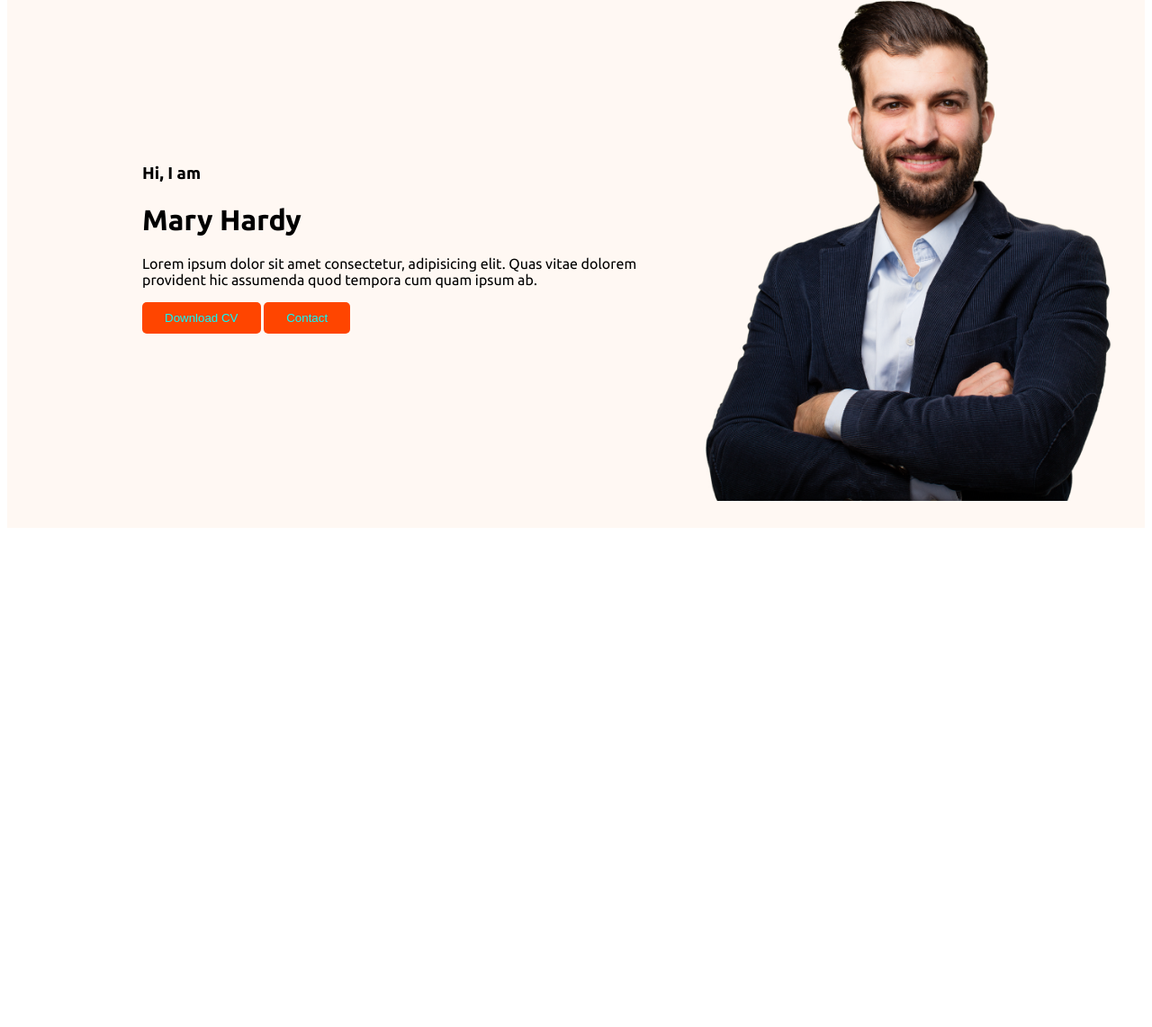
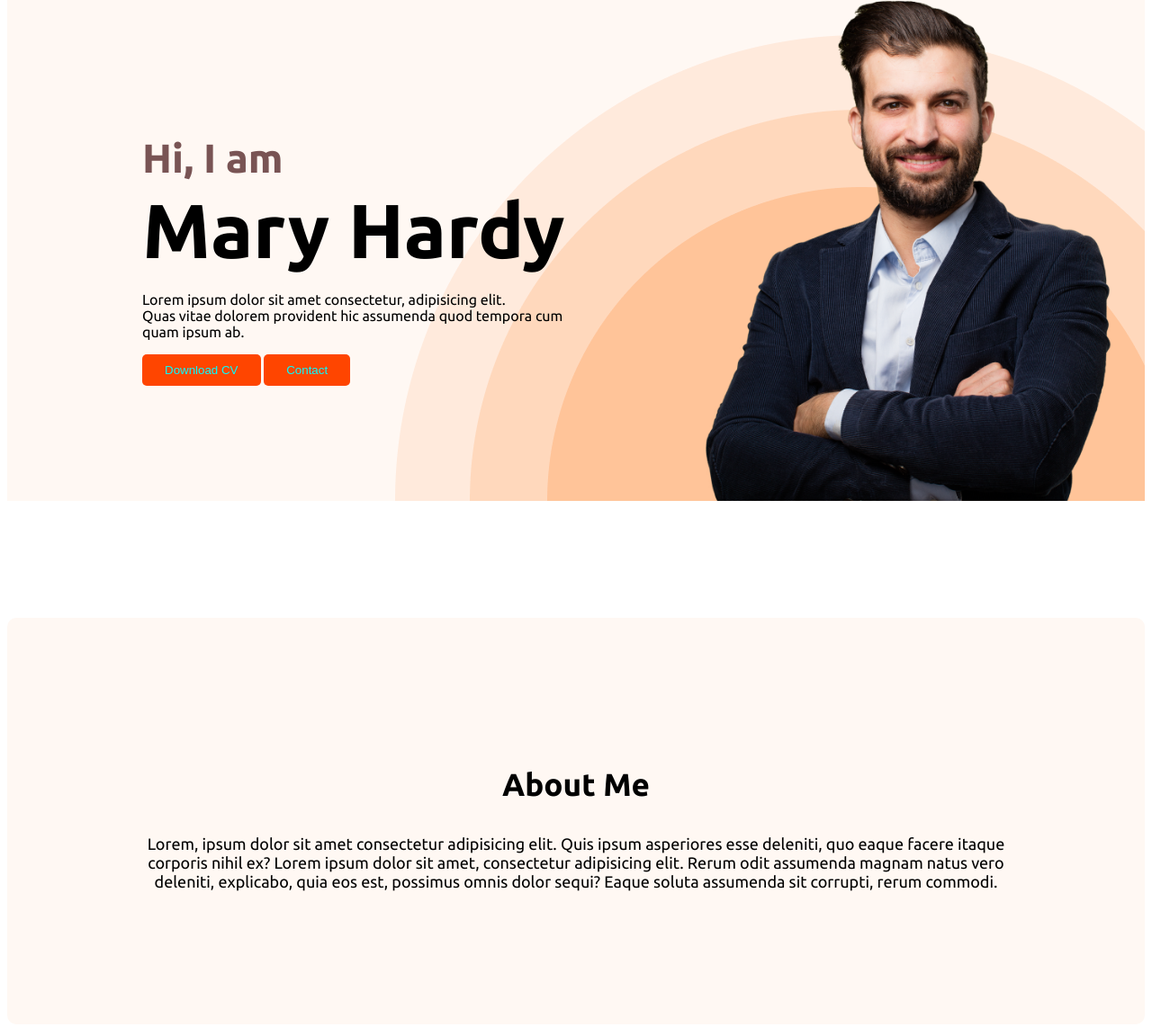
Before and after one commit to asif-444/webdeveloper-portfolio, a plain HTML site: page index.html in a window 1280 px wide. Shown: the part 202-1344 px from the top of the page at 90% size. Before the commit the page ends 800 px from the top, so only its background shows below. Drawn offline with Linux system fonts and the light colour scheme.

Commit message:
about section added

```diff
--- a/index.html
+++ b/index.html
@@ -27,7 +27,8 @@
             <div class="banner-content">
                 <h3 class="banner-greeting">Hi, I am</h3>
                 <h1 class="banner-title">Mary Hardy</h1>
-                <p>Lorem ipsum dolor sit amet consectetur, adipisicing elit. Quas vitae dolorem provident hic assumenda quod tempora cum quam ipsum ab.</p>
+                <p>Lorem ipsum dolor sit amet consectetur, adipisicing elit. <br>Quas vitae dolorem provident hic
+                    assumenda quod tempora cum quam ipsum ab.</p>
                 <button class="btn-primary">Download CV</button>
                 <button class="btn-primary">Contact</button>
             </div>
@@ -35,7 +36,12 @@
         </div>
     </header>
     <main>
-
+        <section class="about">
+            <h3 class="section-title">About Me</h3>
+            <p class="section-description">
+                Lorem, ipsum dolor sit amet consectetur adipisicing elit. Quis ipsum asperiores esse deleniti, quo eaque facere itaque corporis nihil ex? Lorem ipsum dolor sit amet, consectetur adipisicing elit. Rerum odit assumenda magnam natus vero deleniti, explicabo, quia eos est, possimus omnis dolor sequi? Eaque soluta assumenda sit corrupti, rerum commodi.
+            </p>
+        </section>
     </main>
     <footer>
 
--- a/styles/portfolio.css
+++ b/styles/portfolio.css
@@ -17,6 +17,20 @@ body {
 
 .text-primary{
     color:orangered;
+}
+
+.section-title{
+    color: black;
+    text-align: center;
+    font-size: 35px;
+    font-style: normal;
+    font-weight: 700;
+}
+
+.section-description{
+    color: black;
+    text-align: center;
+    font-size: 18px;
 }
 /* nav related styles */
 nav {
@@ -50,13 +64,45 @@ nav a{
 /* header related style */
 .header{
     background-color: #FFF8F3;
+    background-image: url(../images/header_bg.png);
+    background-repeat: no-repeat;
+    background-position: bottom right ;
 }
 
 .banner{
-    padding: 30px 30px 30px 150px;
+    padding: 30px 30px 0px 150px;
     display: flex;
     align-items: center;
+    justify-content: space-between;
+}
+
+.banner-content{
+    max-width: 500px;
 }
 .banner .profile-pic{
     width: 500px;
 }
+
+.banner-greeting{
+    font-size: 45px;
+    color: rgb(121, 84, 84);
+    margin-bottom: 0;
+}
+
+.banner-title{
+    font-size: 85px;
+    font-weight: 700;
+    margin-top: 5px;
+    margin-bottom: 20px;
+}
+
+/* main section styles */
+
+
+/* about section styles */
+.about{
+    padding: 130px;
+    border-radius: 10px;
+    background-color: #FFF8F3;
+    margin: 130px 0;
+}
```
